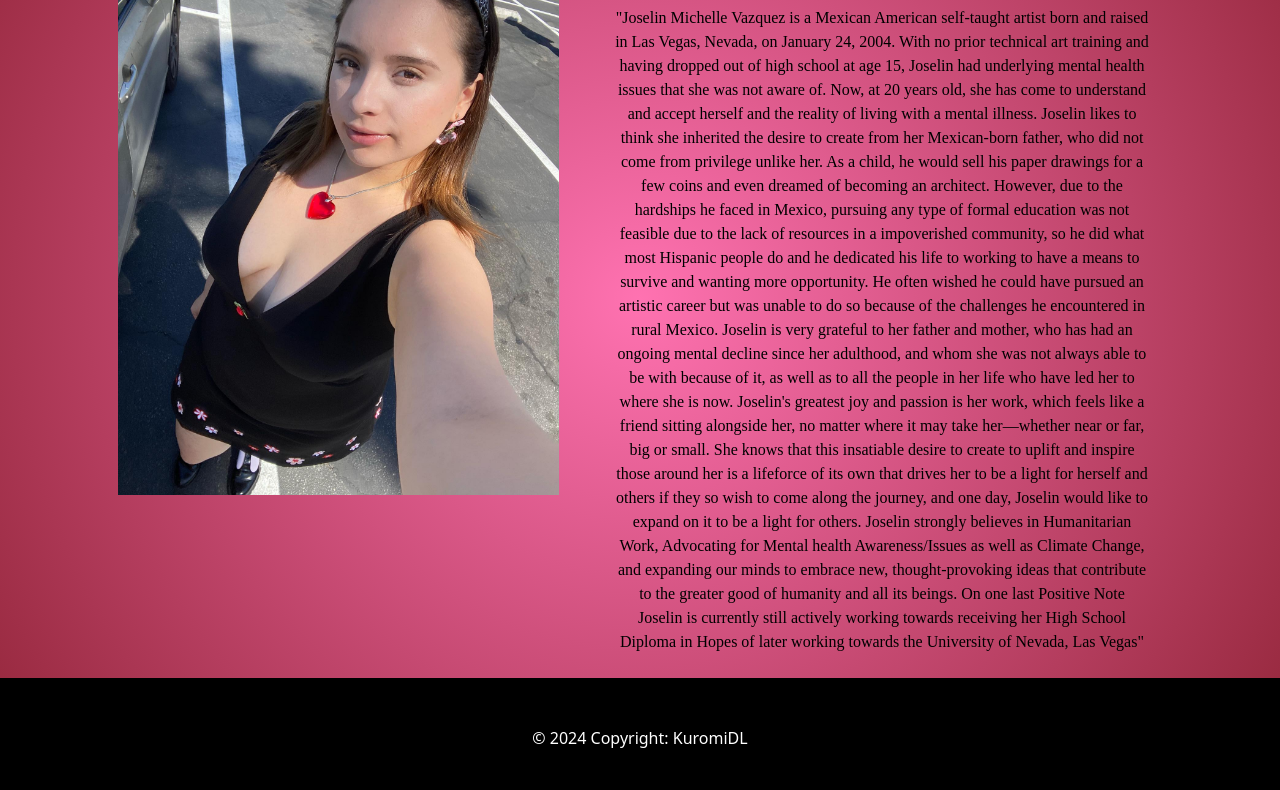
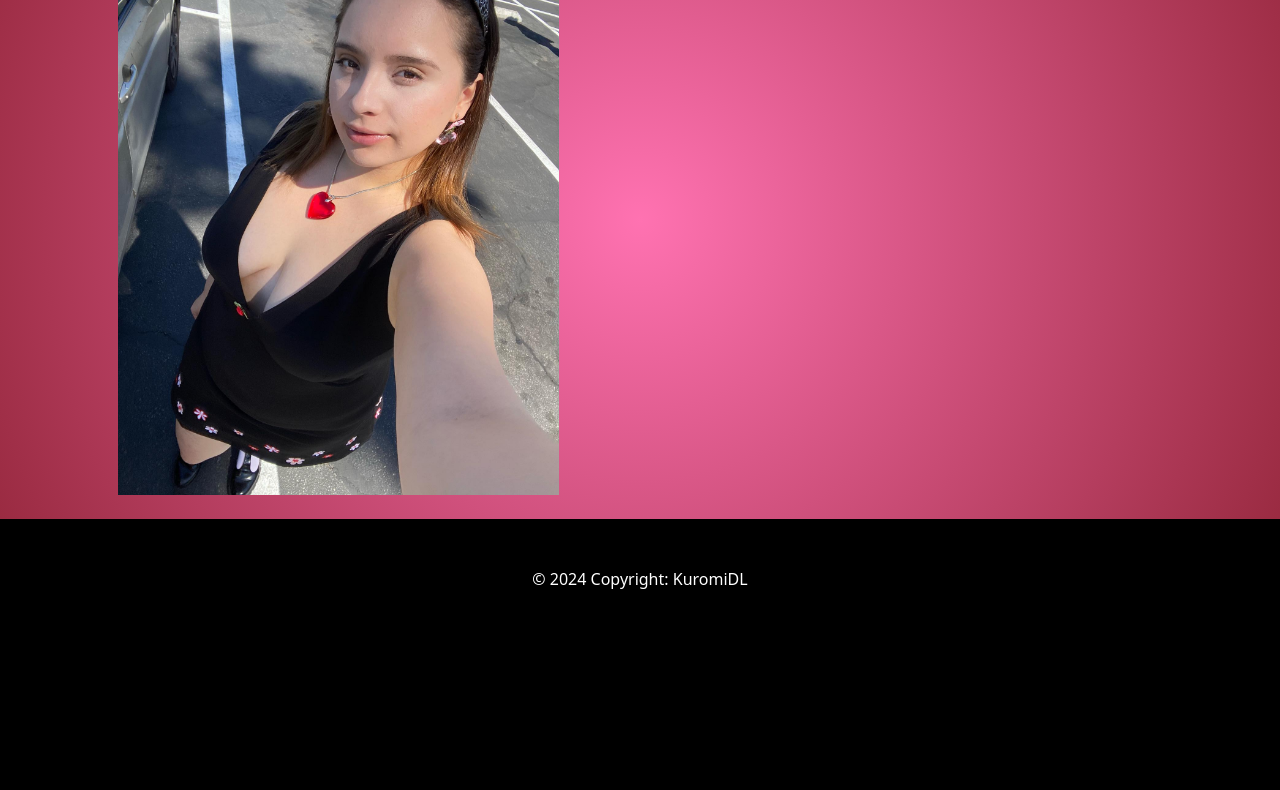
Before and after one commit to joselinlaluna/joselinlaluna.github.io, a plain HTML site: page index.html in a window 1280 px wide. Shown: the part 232-1022 px from the top of the page. After the commit the page ends 871 px from the top, so only its background shows below. Drawn offline with nearby package versions, Linux system fonts and the light colour scheme; a web font is replaced by a local one.

Commit message:
UPDATE 11/14/2024
UPDATE 11/14/2024

```diff
--- a/index.html
+++ b/index.html
@@ -61,25 +61,7 @@
           </div>
           <div class="PTextoJoselin">
             <p>
-              "Joselin Michelle Vazquez is a Mexican American self-taught artist born and raised in Las Vegas, Nevada, on January 24,
-              2004. With no prior technical art training and having dropped out of high school at age 15, Joselin had underlying
-              mental health issues that she was not aware of. Now, at 20 years old, she has come to understand and accept herself and
-              the reality of living with a mental illness. Joselin likes to think she inherited the desire to create from her
-              Mexican-born father, who did not come from privilege unlike her. As a child, he would sell his paper drawings for a few
-              coins and even dreamed of becoming an architect. However, due to the hardships he faced in Mexico, pursuing any type of
-              formal education was not feasible due to the lack of resources in a impoverished community, so he did what most Hispanic
-              people do and he dedicated his life to working to have a means to survive and wanting more opportunity. He often wished
-              he could have pursued an artistic career but was unable to do so because of the challenges he encountered in rural
-              Mexico. Joselin is very grateful to her father and mother, who has had an ongoing mental decline since her adulthood,
-              and whom she was not always able to be with because of it, as well as to all the people in her life who have led her to
-              where she is now. Joselin's greatest joy and passion is her work, which feels like a friend sitting alongside her, no
-              matter where it may take her—whether near or far, big or small. She knows that this insatiable desire to create to
-              uplift and inspire those around her is a lifeforce of its own that drives her to be a light for herself and others if
-              they so wish to come along the journey, and one day, Joselin would like to expand on it to be a light for others.
-              Joselin strongly believes in Humanitarian Work, Advocating for Mental health Awareness/Issues as well as Climate Change,
-              and expanding our minds to embrace new, thought-provoking ideas that contribute to the greater good of humanity and all
-              its beings. On one last Positive Note Joselin is currently still actively working towards receiving her High School
-              Diploma in Hopes of later working towards the University of Nevada, Las Vegas"
+
             </p>
           </div>
         </div>
```
Also changed, not shown: contactMe.html (+24 -24 lines).
